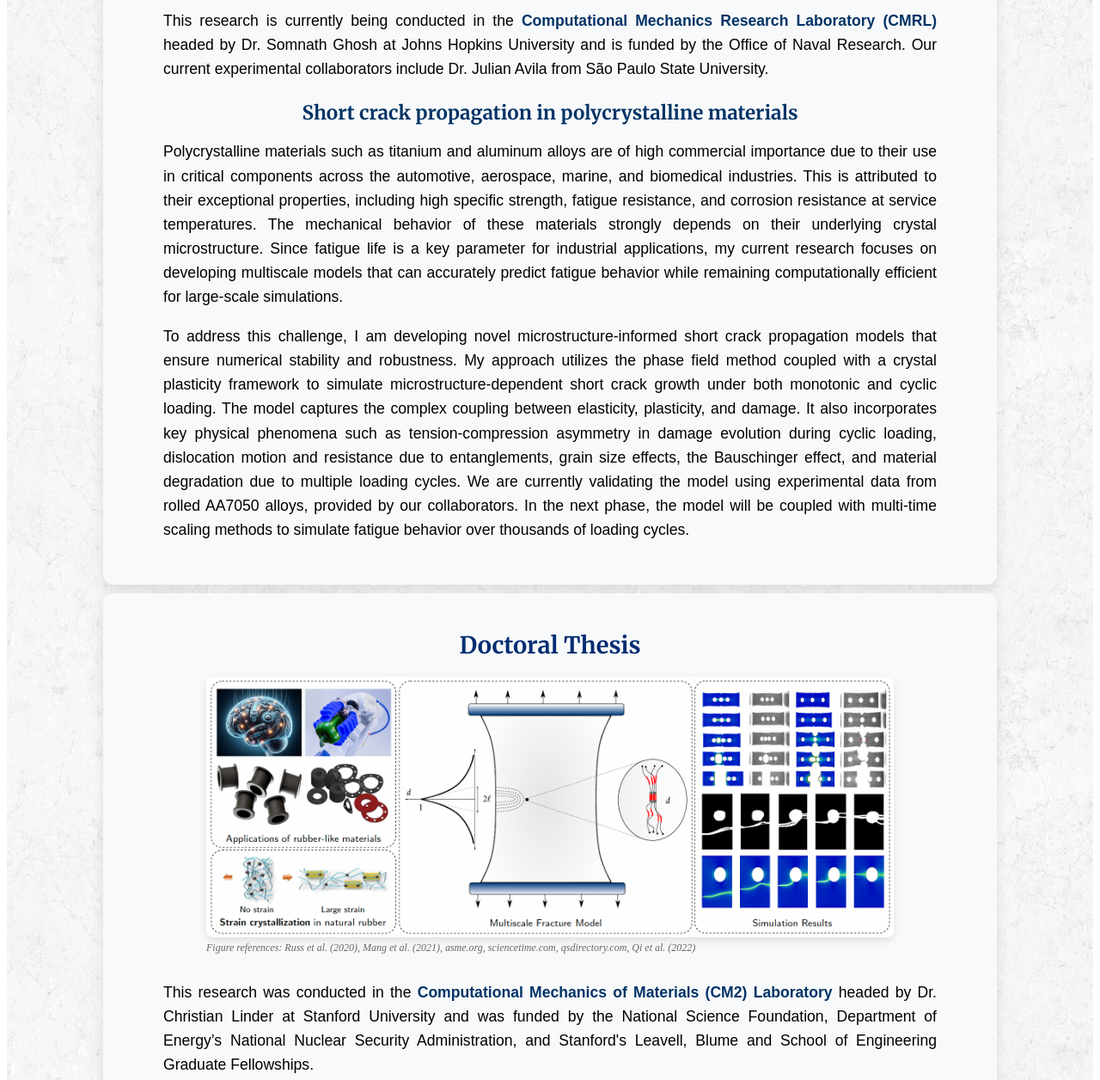
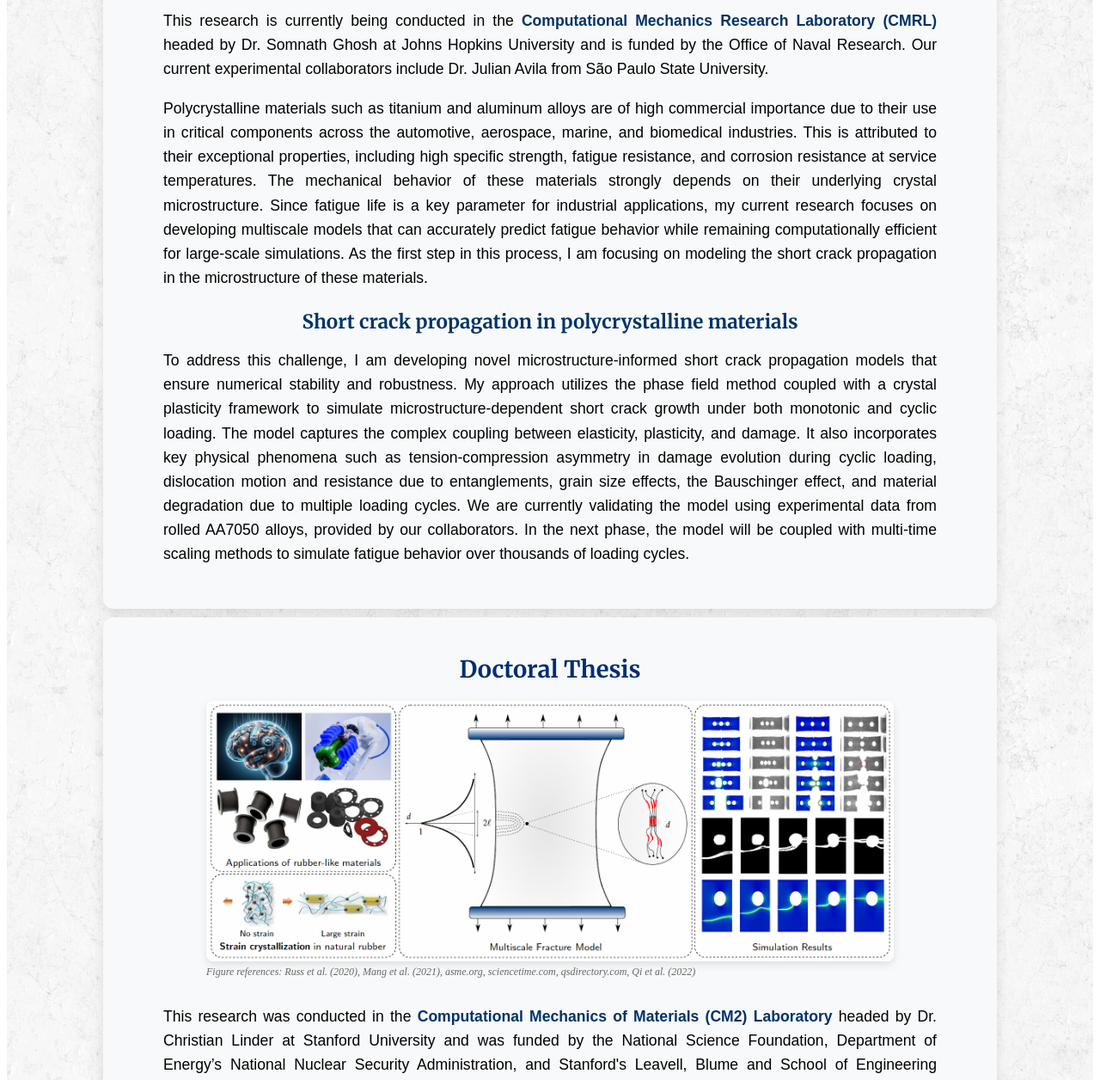
Before and after one commit to prajwalka/prajwalka.github.io, a Jekyll site: the page built from research.md, in a window 1280 px wide and 1400 px high, scrolled down 812 px. Shown: the part 144-1400 px from the top of the window at 86% size. Built offline with Jekyll 4.4.1, drawn with Linux system fonts in a browser that asks for light colours; some web fonts are replaced; some of the changed text lies outside the part shown.

Commit message:
Updating research

```diff
--- a/research.md
+++ b/research.md
@@ -19,15 +19,16 @@
     This research is currently being conducted in the <a href="https://cmrl.jhu.edu/" target="_blank">Computational Mechanics Research Laboratory (CMRL)</a> headed by Dr. Somnath Ghosh at Johns Hopkins University and is funded by the Office of Naval Research. Our current experimental collaborators include Dr. Julian Avila from São Paulo State University.
   </p>
 
+  <p>
+      Polycrystalline materials such as titanium and aluminum alloys are of high commercial importance due to their use in critical components across the automotive, aerospace, marine, and biomedical industries. This is attributed to their exceptional properties, including high specific strength, fatigue resistance, and corrosion resistance at service temperatures. The mechanical behavior of these materials strongly depends on their underlying crystal microstructure. Since fatigue life is a key parameter for industrial applications, my current research focuses on developing multiscale models that can accurately predict fatigue behavior while remaining computationally efficient for large-scale simulations. As the first step in this process, I am focusing on modeling the short crack propagation in the microstructure of these materials.
+  </p>
+
   <div class="research-subsection">
     <h3>Short crack propagation in polycrystalline materials</h3>
 
     <p>
-      Polycrystalline materials such as titanium and aluminum alloys are of high commercial importance due to their use in critical components across the automotive, aerospace, marine, and biomedical industries. This is attributed to their exceptional properties, including high specific strength, fatigue resistance, and corrosion resistance at service temperatures. The mechanical behavior of these materials strongly depends on their underlying crystal microstructure. Since fatigue life is a key parameter for industrial applications, my current research focuses on developing multiscale models that can accurately predict fatigue behavior while remaining computationally efficient for large-scale simulations.
+To address this challenge, I am developing novel microstructure-informed short crack propagation models that ensure numerical stability and robustness. My approach utilizes the phase field method coupled with a crystal plasticity framework to simulate microstructure-dependent short crack growth under both monotonic and cyclic loading. The model captures the complex coupling between elasticity, plasticity, and damage. It also incorporates key physical phenomena such as tension-compression asymmetry in damage evolution during cyclic loading, dislocation motion and resistance due to entanglements, grain size effects, the Bauschinger effect, and material degradation due to multiple loading cycles. We are currently validating the model using experimental data from rolled AA7050 alloys, provided by our collaborators. In the next phase, the model will be coupled with multi-time scaling methods to simulate fatigue behavior over thousands of loading cycles.
     </p>
-
-    <p>
-To address this challenge, I am developing novel microstructure-informed short crack propagation models that ensure numerical stability and robustness. My approach utilizes the phase field method coupled with a crystal plasticity framework to simulate microstructure-dependent short crack growth under both monotonic and cyclic loading. The model captures the complex coupling between elasticity, plasticity, and damage. It also incorporates key physical phenomena such as tension-compression asymmetry in damage evolution during cyclic loading, dislocation motion and resistance due to entanglements, grain size effects, the Bauschinger effect, and material degradation due to multiple loading cycles. We are currently validating the model using experimental data from rolled AA7050 alloys, provided by our collaborators. In the next phase, the model will be coupled with multi-time scaling methods to simulate fatigue behavior over thousands of loading cycles.  </p>
   </div>
 
 </section>
@@ -44,10 +45,26 @@
     This research was conducted in the <a href="https://cm2.stanford.edu/" target="_blank">Computational Mechanics of Materials (CM2) Laboratory</a> headed by Dr. Christian Linder at Stanford University and was funded by the National Science Foundation, Department of Energy’s National Nuclear Security Administration, and Stanford's Leavell, Blume and School of Engineering Graduate Fellowships.
   </p>
 
+  <p>
+      Rubber-like materials have numerous applications like stretchable electronics, self-actuators, implantable sensors, and many engineering fields. This is mainly attributed to their desirable attributes such as high stretchability, high toughness, low modulus, and low cost. Consequently, accurately modeling their fracture behavior becomes crucial for comprehending and designing them resiliently against failures. However, the challenges posed by their multiscale
+nature and incompressible behavior make precise modeling a formidable task. Additionally, certain materials like natural rubber stand out for their superior qualities compared to their
+counterparts. Numerous efforts have been made to elucidate the underlying mechanisms behind its exceptional properties, with strain-induced crystallization (SIC) emerging as a key phenomenon
+believed to enhance fracture resistance. Moreover, SIC is also observed in polymer melts during
+industrial processing, where it can be harnessed to tailor the properties of finished products. Fascinated by this, my research focused on developing multiscale models to predict the fracture behavior of these materials.
+  </p>
+
   <div class="research-subsection">
-    <h3>Computational Fracture Mechanics</h3>
-    <p>Summary of thesis focus and contributions...</p>
-  </div>
+    <h3>Fracture Initiation in strain-crystallizing rubbers</h3>
+
+    <figure class="figure-block">
+      <img src="/Photos/PhDFracInit.png" alt="Fracture Initiation in strain-crystallizing rubbers" class="research-image">
+      <figcaption class="figure-caption">Figure references: Chen et al. (2019), Gherib et al. (2010)</figcaption>
+  </figure>
+
+    <p><strong>Paper Reference: <strong> <a href="https://www.sciencedirect.com/science/article/pii/S0022509621002593" target="_blank"> Arunachala, Rastak & Linder, J. Mech. Phys. Solids, 2021 </a></p>
+
+
+    </div>
 </section>
 
 <section class="research-section">
```
